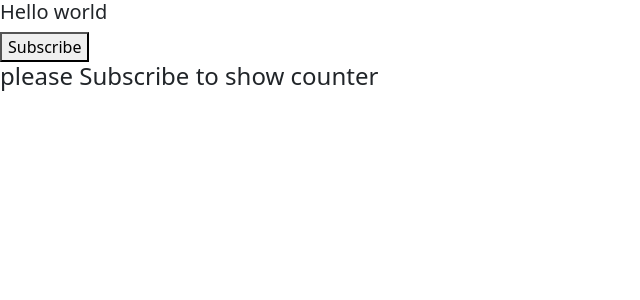
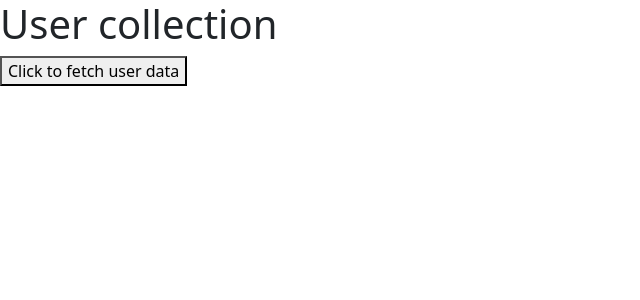
Before and after one commit to saiDev1999/React-Class-99R, a React (Create React App) app: page / in a window 1280 px wide. Shown: the top 300 px of the page, without its empty margins (0-640 px from the left). Built offline with nearby package versions, Linux system fonts and the light colour scheme.

Commit message:
axios and vdom

```diff
--- a/package.json
+++ b/package.json
@@ -6,6 +6,7 @@
     "@testing-library/jest-dom": "^5.17.0",
     "@testing-library/react": "^13.4.0",
     "@testing-library/user-event": "^13.5.0",
+    "axios": "^1.6.7",
     "bootstrap": "^5.3.3",
     "react": "^18.2.0",
     "react-bootstrap": "^2.10.1",
--- a/src/App.js
+++ b/src/App.js
@@ -8,12 +8,13 @@ import Corousel from "./components/funtional/styles/reactBootstrap/corousel";
 import Profile from "./components/funtional/props/profile";
 import UnorderedList from "./components/funtional/list/un-ordered/un-ordered-list";
 import Counter from "./components/funtional/state/counter";
+import UsersData from "./components/funtional/axios/users";
 
 function App() {
   return (
 
 
- <Counter message="Hello world" />
+  <UsersData/>
 
 
 
--- /dev/null
+++ b/src/components/funtional/axios/index.js
@@ -0,0 +1,8 @@
+
+
+
+
+
+// axios : axios is a third party library which is used to make
+// http request more effiently compared with fetch method
+// using npm
--- /dev/null
+++ b/src/components/funtional/axios/users.js
@@ -0,0 +1,66 @@
+import React, { Component } from "react";
+import axios from "axios";
+
+
+class UsersData extends Component{
+
+    constructor(){
+        super()
+        this.state={
+            userCollection:[]
+        }
+    }
+
+    fetchData=()=>{
+//         fetch('https://dummyjson.com/users')
+// .then(res => res.json())
+// .then(response=>{
+//     this.setState({
+//         userCollection:response.users
+//     })
+// });
+axios.get("https://dummyjson.com/users")
+.then(response=>{
+    console.log(response)
+    if(response.status===200){
+          this.setState({
+        userCollection:response.data.users
+    })
+
+    }else{
+        alert("something went wrong")
+    }
+
+});
+
+    }
+
+    render(){
+        return(
+            <>
+            <h1>User collection</h1>
+            <button onClick={this.fetchData} >Click to fetch user data</button>
+            {
+              this.state.userCollection.length>0 &&  this.state.userCollection.map(eachObject=>{
+                    return(
+                        <React.Fragment key={eachObject.id} >
+                        <h3>FullName : {`${eachObject.firstName} ${eachObject.lastName}`}</h3>
+                        <h3>Age : {eachObject.age}</h3>
+                        <h2>---------------------------------------</h2>
+                        </React.Fragment>
+                    )
+                })
+            }
+            </>
+        )
+    }
+}
+export default UsersData
+
+
+
+// Tasks :
+// 1. Repeat the class
+// 2. difference between fetch and axios
+// 3. adding circles
+// 4. sort the data as per price (take products api from fakestore)
```
Also changed, not shown: 1 other file (tests, documents, lock files or other folders).
